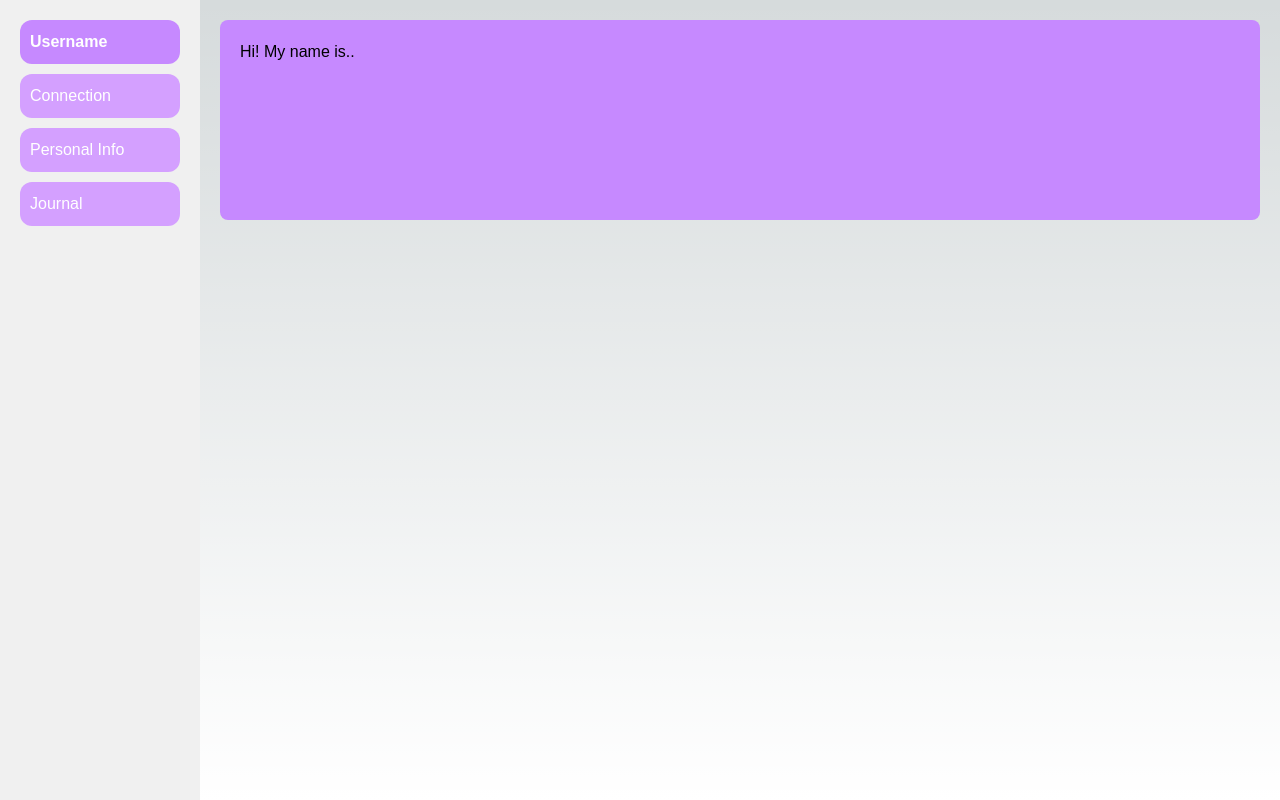
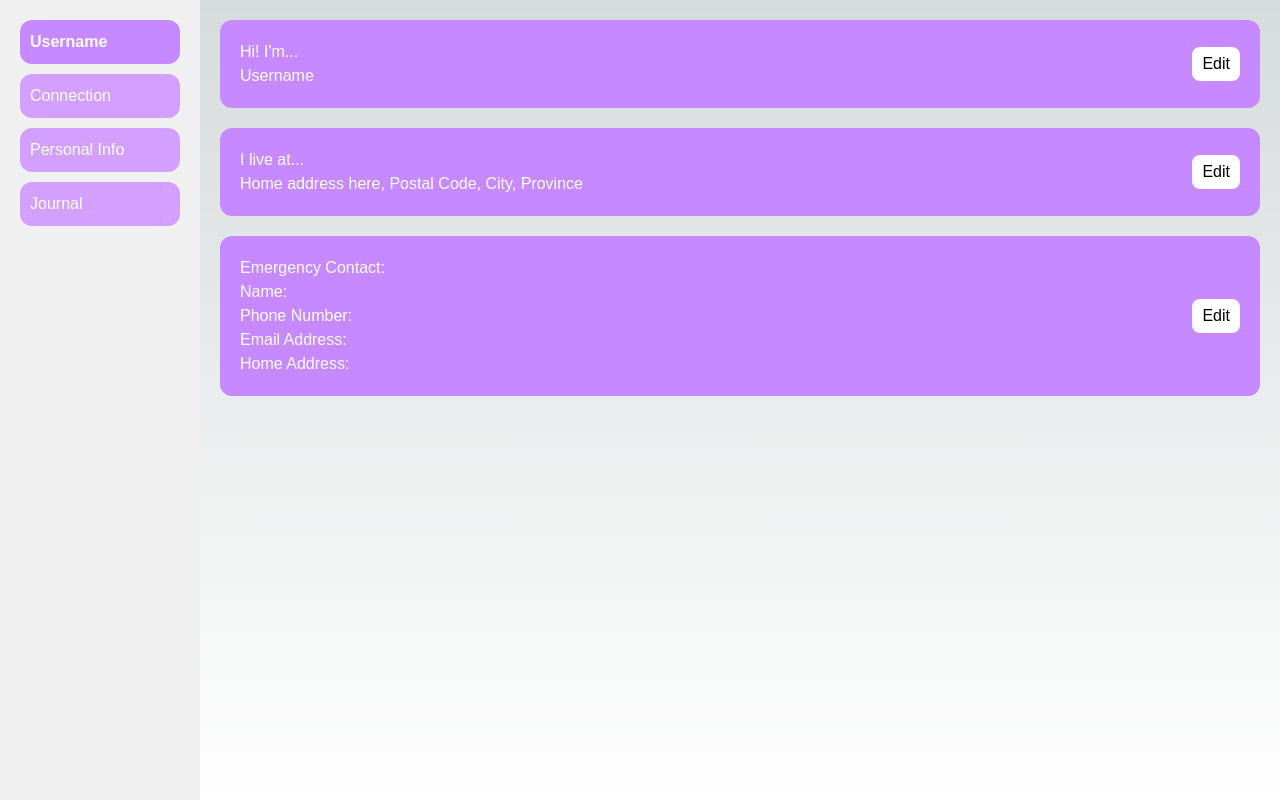
Before and after one commit to DavidBShan/JamHacks, a Next.js app: page /personal_info in a window 1280 px wide. Built offline with nearby package versions, Linux system fonts and the light colour scheme.

Commit message:
prototype of the personal_info ui

```diff
--- a/pages/personal_info.js
+++ b/pages/personal_info.js
@@ -5,16 +5,42 @@ export default function Home() {
     return (
         <div className={styles.container}>
             <div className={styles.sidebar}>
-                <div className={styles.usernameSection}>Username</div>
+                <div className={styles.usernameSection}>
+                    <span>Username</span>
+                </div>
                 <button className={styles.sidebarButton}>Connection</button>
                 <button className={styles.sidebarButton}>Personal Info</button>
                 <button className={styles.sidebarButton}>Journal</button>
             </div>
             <div className={styles.content}>
-                <h3>Hi! My name is..</h3>
-
+                <div className={styles.infoSection}>
+                    <div className={styles.infoContent}>
+                        <div className={styles.infoText}>
+                            <h3>Hi! I'm...</h3>
+                            <h2>Username</h2>
+                        </div>
+                        <button className={styles.editButton}>Edit</button>
+                    </div>
+                </div>
+                <div className={styles.infoSection}>
+                    <div className={styles.infoContent}>
+                        <div className={styles.infoText}>
+                            <h3>I live at...</h3>
+                            <p>Home address here, Postal Code, City, Province</p>
+                        </div>
+                        <button className={styles.editButton}>Edit</button>
+                    </div>
+                </div>
+                <div className={styles.infoSection}>
+                    <div className={styles.infoContent}>
+                        <div className={styles.infoText}>
+                            <h3>Emergency Contact:</h3>
+                            <p>Name: <br/> Phone Number: <br/> Email Address: <br/> Home Address:</p>
+                        </div>
+                        <button className={styles.editButton}>Edit</button>
+                    </div>
+                </div>
             </div>
         </div>
-
     );
 }
--- a/styles/personal_info.module.css
+++ b/styles/personal_info.module.css
@@ -5,11 +5,12 @@
 }
 
 .sidebar {
-
     background-color: #f0f0f0;
     padding: 20px;
     width: 200px;
     height: 100%;
+    display: flex;
+    flex-direction: column;
 }
 
 .usernameSection {
@@ -19,25 +20,7 @@
     justify-content: space-between;
     width: 100%;
     padding: 10px;
-}
-
-.usernameSection span {
-
-    flex-grow: 1;
-}
-
-.profilePicture {
-
-    width: 30px;
-    height: 30px;
-    border-radius: 50%;
-    margin-left: 10px;
-}
-
-.usernameSection {
-
     background-color: #c689ff;
-    padding: 10px;
     margin-bottom: 10px;
     text-align: center;
     color: white;
@@ -61,48 +44,34 @@
     flex-grow: 1;
     display: flex;
     flex-direction: column;
+    gap: 20px; /* Adds space between info sections */
 }
 
-.journalEntry {
-    background-color: #e0b3ff;
-    margin-bottom: 20px;
+.infoSection {
+    background-color: #c689ff;
     padding: 20px;
-    border-radius: 8px;
+    border-radius: 12px;
+    display: flex;
+    justify-content: space-between;
+    align-items: center;
 }
 
-.newEntry {
-    background-color: #e0b3ff;
-    padding: 20px;
-    border-radius: 8px;
-    margin-top: auto;
+.infoContent {
+    display: flex;
+    justify-content: space-between;
+    align-items: center;
+    width: 100%;
 }
 
-.input,
-.textarea {
-    display: block;
-    width: 100%;
-    margin-bottom: 10px;
-    padding: 10px;
-    border-radius: 4px;
-    border: 1px solid #ccc;
+.infoText {
+    color: white;
 }
 
-.button {
-    background-color: #8000ff;
-    color: white;
+.editButton {
+    background-color: white;
+    color: black;
     border: none;
-    padding: 10px;
-    border-radius: 4px;
+    padding: 5px 10px;
+    border-radius: 8px;
     cursor: pointer;
 }
-
-.content {
-    padding: 20px;
-    background-color: #c689ff;
-    width: calc(100% - 240px);
-    height: 200px;
-    margin-left: 20px;
-    margin-right: 20px;
-    margin-top: 20px;
-    border-radius: 8px;
-}
```
